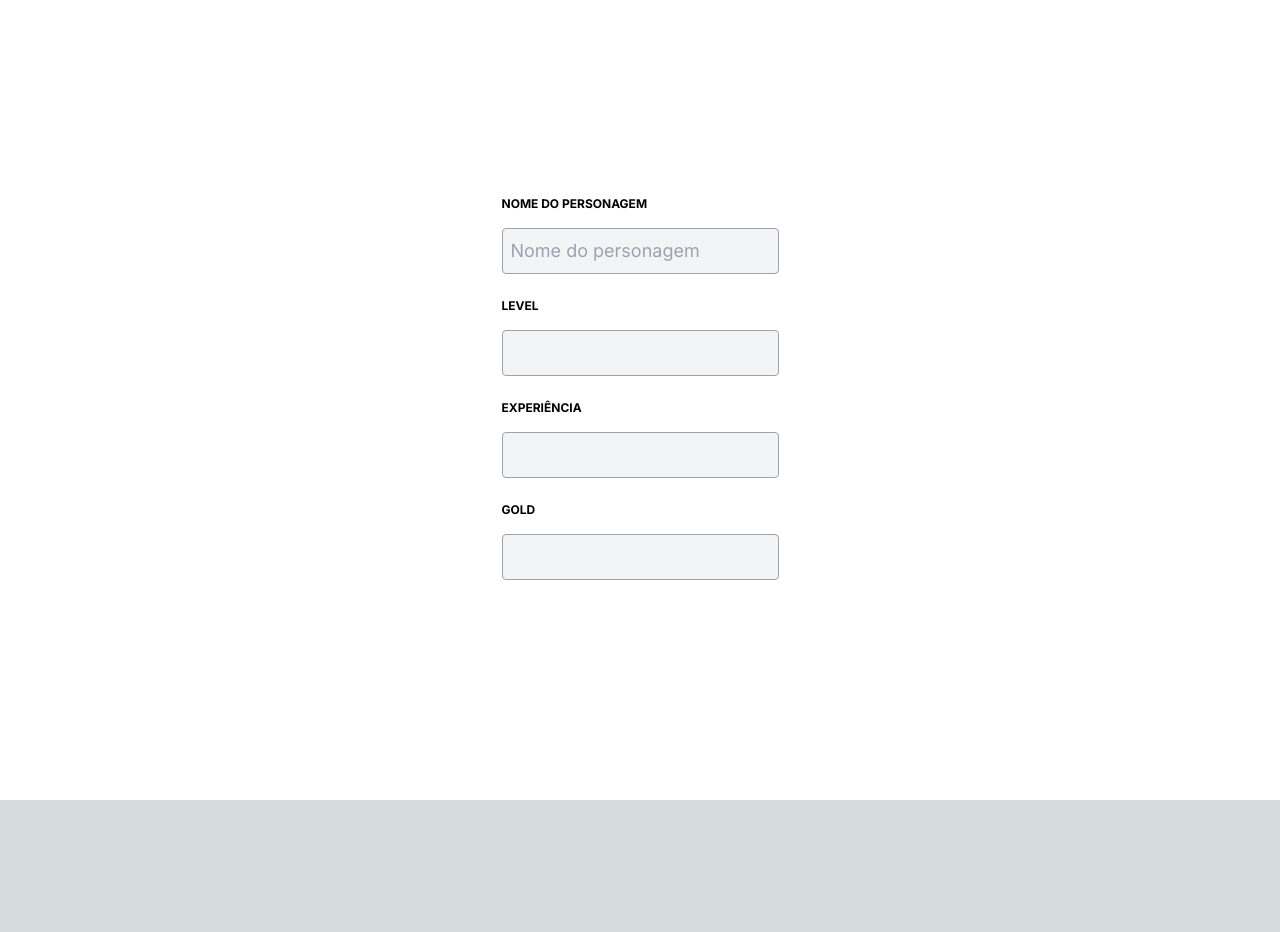
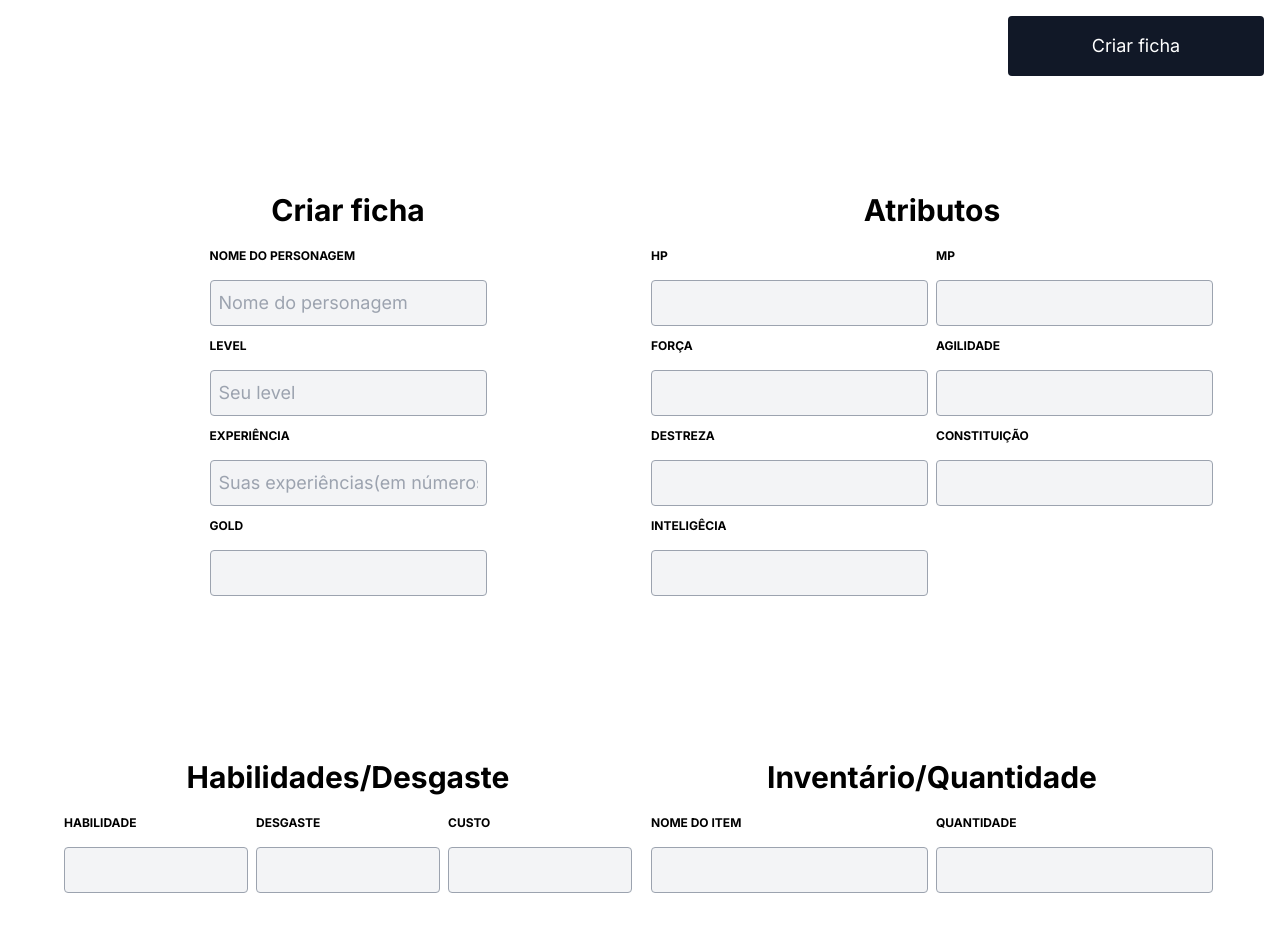
Before and after one commit to Mateus8741/rpg, a Next.js app: page /createForm in a window 1280 px wide. Shown: the top 932 px of the page. Before the commit the page ends 800 px from the top, so only its background shows below. Built offline with nearby package versions, Linux system fonts and the light colour scheme.

Commit message:
Refactor form layout and add submit functionality

```diff
--- a/src/app/createForm/page.tsx
+++ b/src/app/createForm/page.tsx
@@ -1,14 +1,35 @@
 'use client'
 
 import { FormTextInput } from '@/components/Form/FormTextInput'
+import PrimeButton from '@/components/PrimeButton'
 import { useForm } from 'react-hook-form'
 
 export default function CreateForm() {
-  const { control } = useForm()
+  const { control, handleSubmit } = useForm()
+
+  function handleSubmitForm(data: any) {
+    console.log(data)
+  }
 
   return (
-    <main className="min-h-screen text-black bg-white dark:bg-gray-900 dark:text-white">
-      <div className="flex flex-col h-screen items-center justify-center">
+    <main className="min-h-screen p-8 text-black bg-white dark:bg-gray-900 dark:text-white">
+      <form
+        onSubmit={handleSubmit(handleSubmitForm)}
+        className="grid grid-cols-2 gap-4 mt-32 p-8 justify-center items-center"
+        style={{
+          gridTemplateRows: 'repeat(4, 1fr)',
+          gridTemplateColumns: 'repeat(2, 1fr)',
+          justifyItems: 'center',
+          alignItems: 'center',
+        }}
+      >
+        <div className="w-1/5 absolute top-0 right-0 mt-4 mr-4 ">
+          <PrimeButton text="Criar ficha" submit />
+        </div>
+
+        <div className="flex flex-col items-center justify-center">
+          <h1 className="text-3xl font-bold mb-5">Criar ficha</h1>
+
           <FormTextInput
             control={control}
             name="username"
@@ -16,12 +37,73 @@ export default function CreateForm() {
             placeholder="Nome do personagem"
           />
 
-        <FormTextInput control={control} name="level" label="Level" />
+          <FormTextInput
+            control={control}
+            name="level"
+            label="Level"
+            placeholder="Seu level"
+          />
 
-        <FormTextInput control={control} name="exp" label="Experiência" />
+          <FormTextInput
+            control={control}
+            name="exp"
+            label="Experiência"
+            placeholder="Suas experiências(em números)"
+          />
 
           <FormTextInput control={control} name="gold" label="Gold" />
         </div>
+
+        <div className="flex flex-col items-center justify-center">
+          <h1 className="text-3xl font-bold mb-5">Atributos</h1>
+
+          <div className="grid grid-cols-2 gap-x-2">
+            <FormTextInput control={control} name="hp" label="HP" />
+
+            <FormTextInput control={control} name="mp" label="MP" />
+
+            <FormTextInput control={control} name="str" label="Força" />
+
+            <FormTextInput control={control} name="agl" label="Agilidade" />
+
+            <FormTextInput control={control} name="des" label="Destreza" />
+
+            <FormTextInput control={control} name="con" label="Constituição" />
+
+            <FormTextInput control={control} name="int" label="Inteligêcia" />
+          </div>
+        </div>
+
+        <div className="flex flex-col items-center justify-center">
+          <h1 className="text-3xl font-bold mb-5">Habilidades/Desgaste</h1>
+
+          <div className="flex flex-row gap-2">
+            <FormTextInput control={control} name="hab" label="Habilidade" />
+
+            <FormTextInput control={control} name="wear" label="Desgaste" />
+
+            <FormTextInput control={control} name="cost" label="Custo" />
+          </div>
+        </div>
+
+        <div className="flex flex-col items-center justify-center">
+          <h1 className="text-3xl font-bold mb-5">Inventário/Quantidade</h1>
+
+          <div className="flex flex-row gap-2">
+            <FormTextInput
+              control={control}
+              name="itemName"
+              label="Nome do item"
+            />
+
+            <FormTextInput
+              control={control}
+              name="quantity"
+              label="Quantidade"
+            />
+          </div>
+        </div>
+      </form>
     </main>
   )
 }
--- a/src/components/InputField.tsx
+++ b/src/components/InputField.tsx
@@ -14,12 +14,12 @@ export function InputField({
   ...rest
 }: InputFieldProps) {
   return (
-    <div className="flex flex-col gap-2">
+    <div className="flex flex-col gap-2 mb-3">
       <label className="block mb-2 text-xs font-bold uppercase" htmlFor={name}>
         {label}
       </label>
       <input
-        className="w-full p-2 mb-6 text-lg bg-gray-100 border border-gray-400 text-black rounded"
+        className="w-full p-2 text-lg bg-gray-100 border border-gray-400 text-black rounded"
         id={name}
         name={name}
         {...rest}
```
Lines whose indentation alone changed are shown as unchanged.
